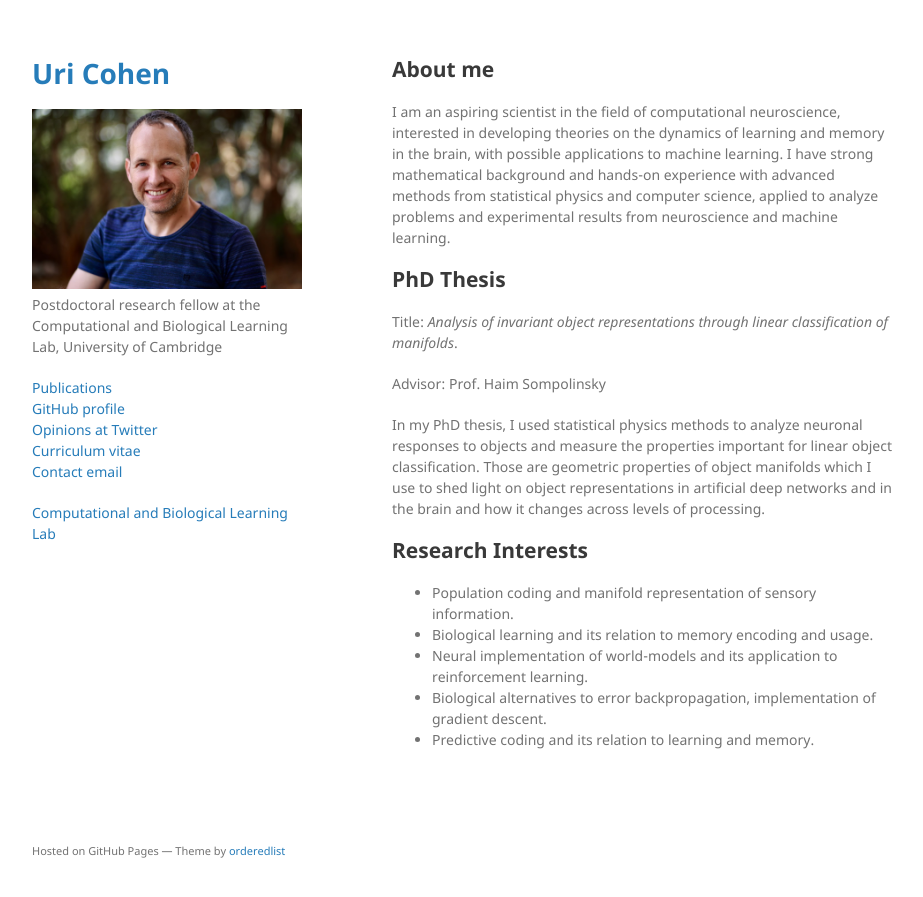
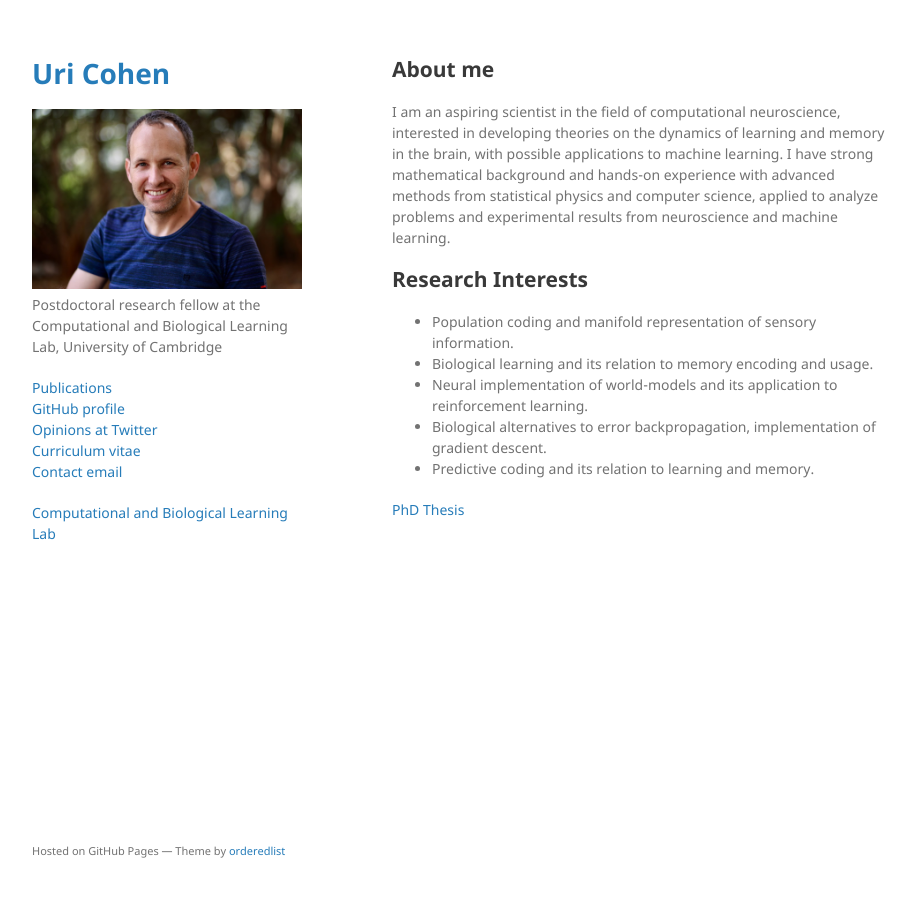
Before and after one commit to uricohen/uricohen.github.io, a Jekyll site: the page built from index.md, in a window 1280 px wide. Shown: the top 897 px of the page, without its empty margins (178-1101 px from the left). Built offline with Jekyll 4.4.1, drawn with Linux system fonts in a browser that asks for light colours; our own code applies the rules of GitHub Pages for plain Markdown files.

Commit message:
Split the main page to keep minimal

```diff
--- a/_layouts/default.html
+++ b/_layouts/default.html
@@ -31,7 +31,7 @@
 		<a href="mailto:uri.co@mail.huji.ac.il">Contact email</a><br>
 		</p>
 
-        <p class="view"><a href="https://learning.eng.cam.ac.uk/Public/">Computational and Biological Learning Lab</a></p>
+        <p class="view"><a href="https://learning.eng.cam.ac.uk/Public/">Computational and Biological Learning Lab</a><br></p>
 
       </header>
       <section>
--- a/index.md
+++ b/index.md
@@ -6,15 +6,6 @@ layout: default
 
 I am an aspiring scientist in the field of computational neuroscience, interested in developing theories on the dynamics of learning and memory in the brain, with possible applications to machine learning. I have strong mathematical background and hands-on experience with advanced methods from statistical physics and computer science, applied to analyze problems and experimental results from neuroscience and machine learning.
 
-## PhD Thesis
-
-Title: _Analysis of invariant object representations through linear classification of manifolds_.
-
-Advisor: Prof. Haim Sompolinsky
-
-In my PhD thesis, I used statistical physics methods to analyze neuronal responses to objects and measure the properties important for linear object classification. Those are geometric properties of object manifolds which I use to shed light on object representations in artificial deep networks and in the brain and how it changes across levels of processing.
-
-
 ## Research Interests
 
 *	Population coding and manifold representation of sensory information.
```
Also changed, not shown: other parts of index.md (+2 -0 lines), phd_thesis.md (added, +17 -0 lines).
